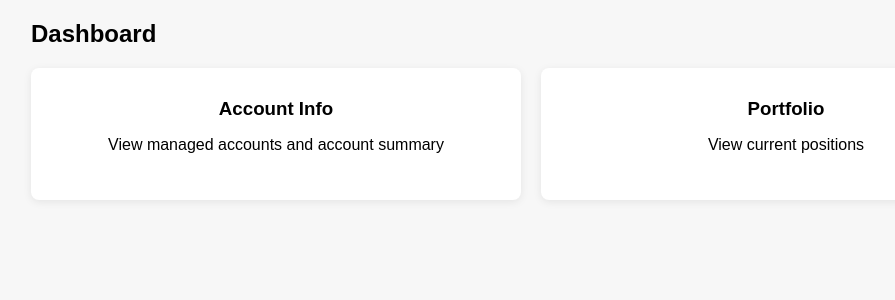
After one commit to wdwlzh/ib-python-app1, a Flask app: page /dashboard in a window 1280 px wide. The commit adds this page. Shown: the top 300 px of the page, without its empty margins (109-1004 px from the left). Run offline with Flask 3, Linux system fonts and the light colour scheme; parts of the project's set-up code (start-up, migrations or seed data) failed here and were passed over.

Commit message:
Added a dashboard page for users to navigate to Account Info and Portfolio pages

```diff
--- a/app.py
+++ b/app.py
@@ -1,6 +1,6 @@
 from datetime import datetime
 import os
-from flask import Flask, render_template, jsonify
+from flask import Flask, render_template, jsonify, redirect, url_for
 from ib_insync import IB
 from ib_positions import get_positions
 import atexit
@@ -33,18 +33,36 @@ def health_check():
         'status': 'healthy',
         'timestamp': datetime.now().isoformat()
     })
+@app.route('/')
+def root():
+    # Redirect root to the dashboard page
+    return redirect(url_for('dashboard'))
 
-@app.route('/')
-def index():
+
+@app.route('/dashboard')
+def dashboard():
+    return render_template('dashboard.html')
+
+
+@app.route('/account')
+def account_page():
+    try:
+        acct_info = get_account_info(ib=ib)
+        managed_accounts = acct_info.get('managedAccounts', [])
+        account_values = acct_info.get('accountValues', {})
+        return render_template('account_info.html', managed_accounts=managed_accounts,
+                               account_values=account_values)
+    except Exception as e:
+        return render_template('error.html', error=str(e)), 500
+
+
+@app.route('/portfolio')
+def portfolio_page():
     try:
         df = get_positions(ib=ib)
         positions = df.to_dict('records') if not df.empty else []
-        acct_info = get_account_info(ib=ib)
-        managed_accounts = acct_info.get('managedAccounts', [])
-        account_values = acct_info.get('accountValues', {})
-        return render_template('positions.html', positions=positions,
-                               managed_accounts=managed_accounts,
-                               account_values=account_values)
+        # Render a portfolio page (separate template) with a Back button
+        return render_template('portfolio.html', positions=positions)
     except Exception as e:
         return render_template('error.html', error=str(e)), 500
 
--- /dev/null
+++ b/templates/dashboard.html
@@ -0,0 +1,31 @@
+<!DOCTYPE html>
+<html>
+<head>
+    <meta charset="utf-8" />
+    <title>Dashboard</title>
+    <style>
+        body { font-family: Arial, sans-serif; margin: 20px; background:#f7f7f7; }
+        .container { max-width: 1000px; margin: 0 auto; }
+        .tiles { display:flex; gap:20px; }
+        .tile { flex:1; background:#fff; padding:30px; border-radius:8px; text-align:center; box-shadow:0 2px 8px rgba(0,0,0,0.08); cursor:pointer; transition:transform .12s ease; }
+        .tile:hover { transform:translateY(-4px); }
+        .tile h3 { margin:0 0 8px 0; }
+        a.tile { color:inherit; text-decoration:none; display:block; }
+    </style>
+</head>
+<body>
+    <div class="container">
+        <h2>Dashboard</h2>
+        <div class="tiles">
+            <a class="tile" href="/account">
+                <h3>Account Info</h3>
+                <p>View managed accounts and account summary</p>
+            </a>
+            <a class="tile" href="/portfolio">
+                <h3>Portfolio</h3>
+                <p>View current positions</p>
+            </a>
+        </div>
+    </div>
+</body>
+</html>
```
Also changed, not shown: templates/account_info.html (added, +45 -0 lines), templates/portfolio.html (renamed from templates/positions.html, +8 -21 lines).
